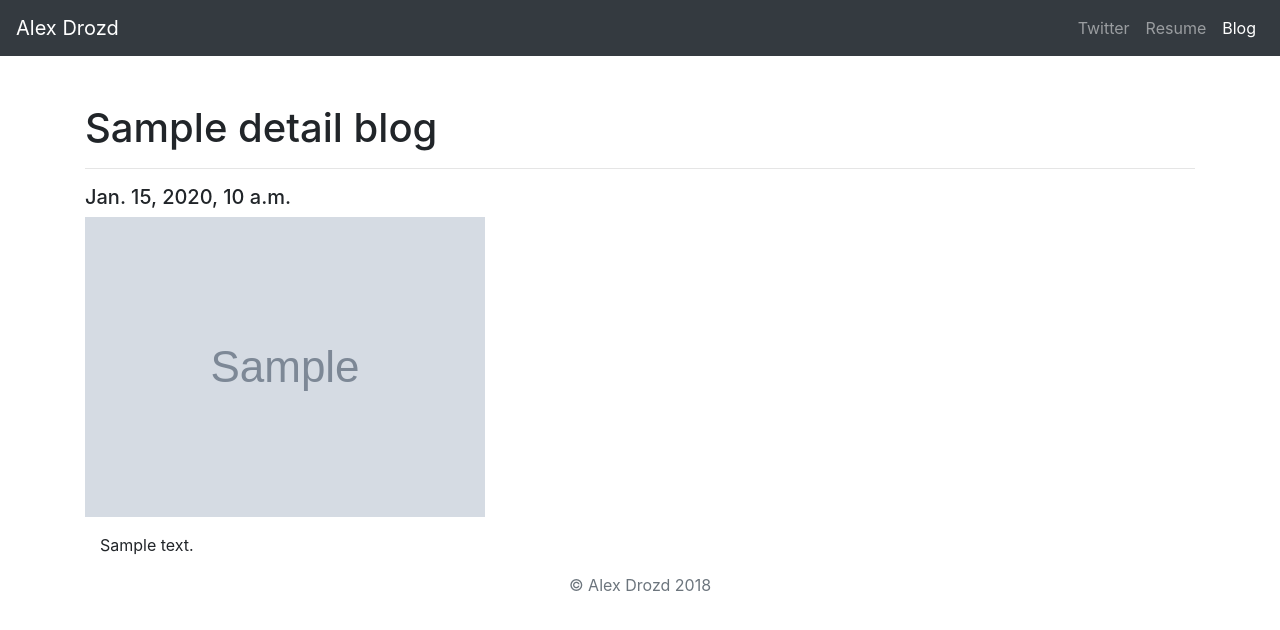
After one commit to brno32/portfolio-site, a Django app: template blog/templates/blog/detail.html in a window 1280 px wide. The commit adds this page. Shown: the top 630 px of the page. Run offline with Django 3.2, Linux system fonts and the light colour scheme; the template is opened without the code that fills it: most values are stand-ins (such as "Sample title", 1, 10 or a date in 2020); grey boxes marked "Sample" are stand-in pictures; data that the repository does not hold is empty; some libraries are stand-ins or nearby versions.

Commit message:
adds single blog view

```diff
--- a/blog/templates/blog/allblogs.html
+++ b/blog/templates/blog/allblogs.html
@@ -51,10 +51,10 @@
         {% for blog in blogs %}
 
         <a href=""><h3>{{blog.title}}</h3></a>
-        {{blog.pub_date}}<br>
+        {{ blog.pub_date_cleaned }}<br>
         <img class="img-fluid" src="{{blog.image.url}}" height="200" width="200"></img>
 
-        <p>{{blog.body}}</p>
+        <p>{{ blog.summary }}</p>
 
         {% endfor %}
       </div>
--- /dev/null
+++ b/blog/templates/blog/detail.html
@@ -0,0 +1,70 @@
+<!doctype html>
+<html lang="en">
+  <head>
+    <meta charset="utf-8">
+    <meta name="viewport" content="width=device-width, initial-scale=1, shrink-to-fit=no">
+    <meta name="description" content="">
+    <meta name="author" content="">
+    <link rel="icon" href="../../../../favicon.ico">
+
+    <title>Alex Drozd Website</title>
+
+    <!-- Bootstrap core CSS -->
+    <link rel="stylesheet" href="https://stackpath.bootstrapcdn.com/bootstrap/4.1.3/css/bootstrap.min.css" integrity="sha384-MCw98/SFnGE8fJT3GXwEOngsV7Zt27NXFoaoApmYm81iuXoPkFOJwJ8ERdknLPMO" crossorigin="anonymous">
+
+  </head>
+
+  <body>
+
+    <header>
+      <nav class="navbar navbar-expand-lg navbar-dark bg-dark">
+        <a class="navbar-brand" href="#">Alex Drozd</a>
+        <button class="navbar-toggler" type="button" data-toggle="collapse" data-target="#navbarNav" aria-controls="navbarNav" aria-expanded="false" aria-label="Toggle navigation">
+          <span class="navbar-toggler-icon"></span>
+        </button>
+        <div class="collapse navbar-collapse" id="navbarNav">
+          <ul class="navbar-nav ml-auto">
+            <li class="nav-item">
+              <a class="nav-link" href="#">Twitter</a>
+            </li>
+            <li class="nav-item">
+              <a class="nav-link" href="#">Resume</a>
+            </li>
+            <li class="nav-item">
+              <a class="nav-link active" href="#">Blog</a>
+            </li>
+          </ul>
+        </div>
+      </nav>
+    </header>
+
+    <main role="main">
+
+      <div class="container">
+        <br>
+        <br>
+        <h1>{{detail_blog.title}}</h1>
+        <hr></hr>
+
+        <h5>{{ detail_blog.pub_date_cleaned }}</h5>
+        <img class="img-fluid" src="{{detail_blog.image.url}}" height="400" width="400"></img>
+          <div class="container  pt-3">
+            <p>{{ detail_blog.body }}</p>
+          <div class="container">
+      </div>
+    </main>
+
+    <footer class="text-muted">
+      <div class="container text-center">
+        <p>© Alex Drozd {% now "Y" %}</p>
+      </div>
+    </footer>
+
+    <!-- Bootstrap core JavaScript
+    ================================================== -->
+    <!-- Placed at the end of the document so the pages load faster -->
+    <script src="https://code.jquery.com/jquery-3.3.1.slim.min.js" integrity="sha384-q8i/X+965DzO0rT7abK41JStQIAqVgRVzpbzo5smXKp4YfRvH+8abtTE1Pi6jizo" crossorigin="anonymous"></script>
+    <script src="https://cdnjs.cloudflare.com/ajax/libs/popper.js/1.14.3/umd/popper.min.js" integrity="sha384-ZMP7rVo3mIykV+2+9J3UJ46jBk0WLaUAdn689aCwoqbBJiSnjAK/l8WvCWPIPm49" crossorigin="anonymous"></script>
+    <script src="https://stackpath.bootstrapcdn.com/bootstrap/4.1.3/js/bootstrap.min.js" integrity="sha384-ChfqqxuZUCnJSK3+MXmPNIyE6ZbWh2IMqE241rYiqJxyMiZ6OW/JmZQ5stwEULTy" crossorigin="anonymous"></script>
+  </body>
+</html>
--- a/blog/urls.py
+++ b/blog/urls.py
@@ -3,4 +3,5 @@ from . import views
 
 urlpatterns = [
     path('', views.allblogs, name='allblogs'),
+    path('<int:blog_id>/', views.detail, name='detail')
 ]
--- a/blog/views.py
+++ b/blog/views.py
@@ -1,4 +1,4 @@
-from django.shortcuts import render
+from django.shortcuts import render, get_object_or_404
 from .models import Blog
 
 def allblogs(request):
@@ -6,3 +6,7 @@ def allblogs(request):
     blogs = Blog.objects.all()
 
     return render(request, 'blog/allblogs.html', {'blogs': blogs})
+
+def detail(request, blog_id):
+    detail_blog = get_object_or_404(Blog, pk=blog_id)
+    return render(request, 'blog/detail.html', {'detail_blog': detail_blog})
--- a/jobs/templates/jobs/home.html
+++ b/jobs/templates/jobs/home.html
@@ -43,7 +43,10 @@
       <section class="jumbotron text-center">
         <div class="container">
           <h1 class="jumbotron-heading">Hi, I'm Alex</h1>
-          <p class="lead text-muted">Something short and leading about the collection below—its contents, the creator, etc. Make it short and sweet, but not too short so folks don't simply skip over it entirely.</p>
+          <p class="lead text-muted">
+            I'm a full-stack web developer with an interest in game programming
+            and app development. Ocasionally, I also write fiction.
+          </p>
           <p>
             <a href="mailto:drozdster@gmail.com" class="btn btn-primary my-2">Email Me</a>
           </p>
```
Also changed, not shown: blog/models.py (+9 -0 lines), 1 other file.
